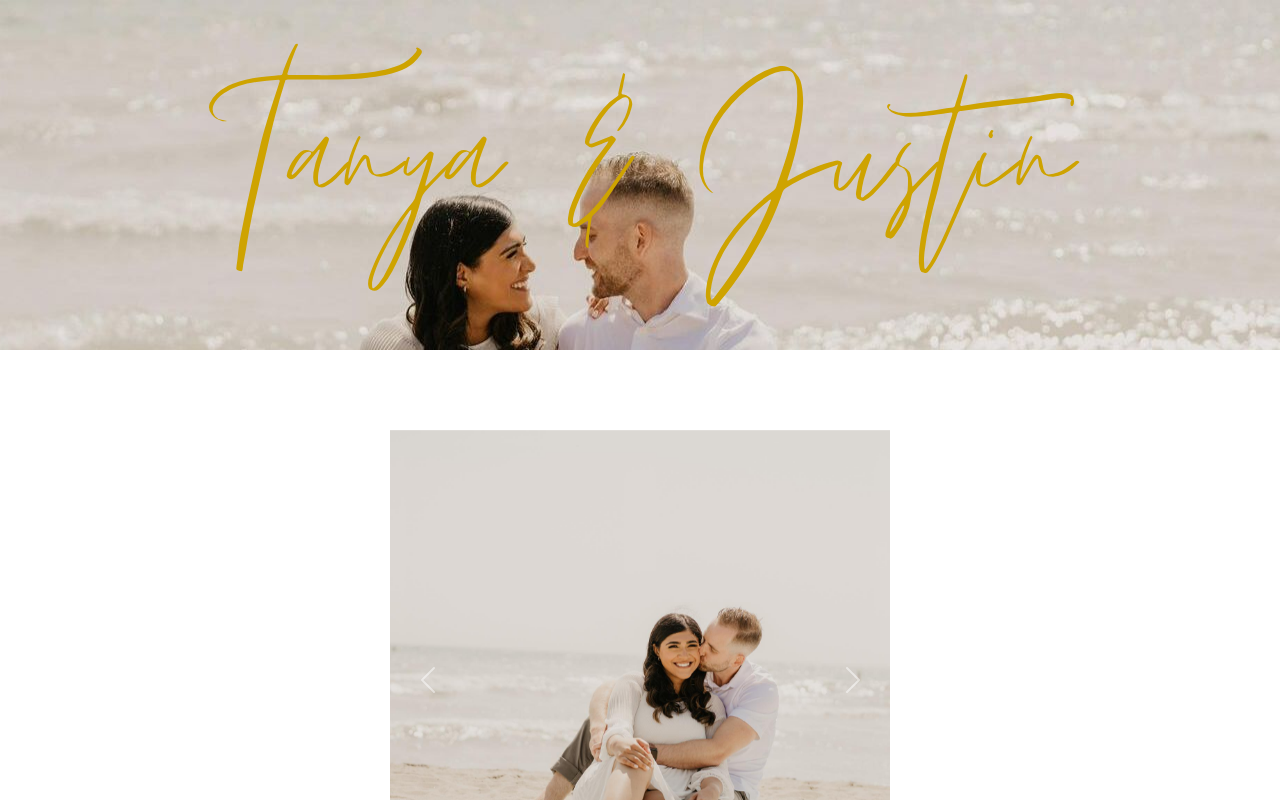
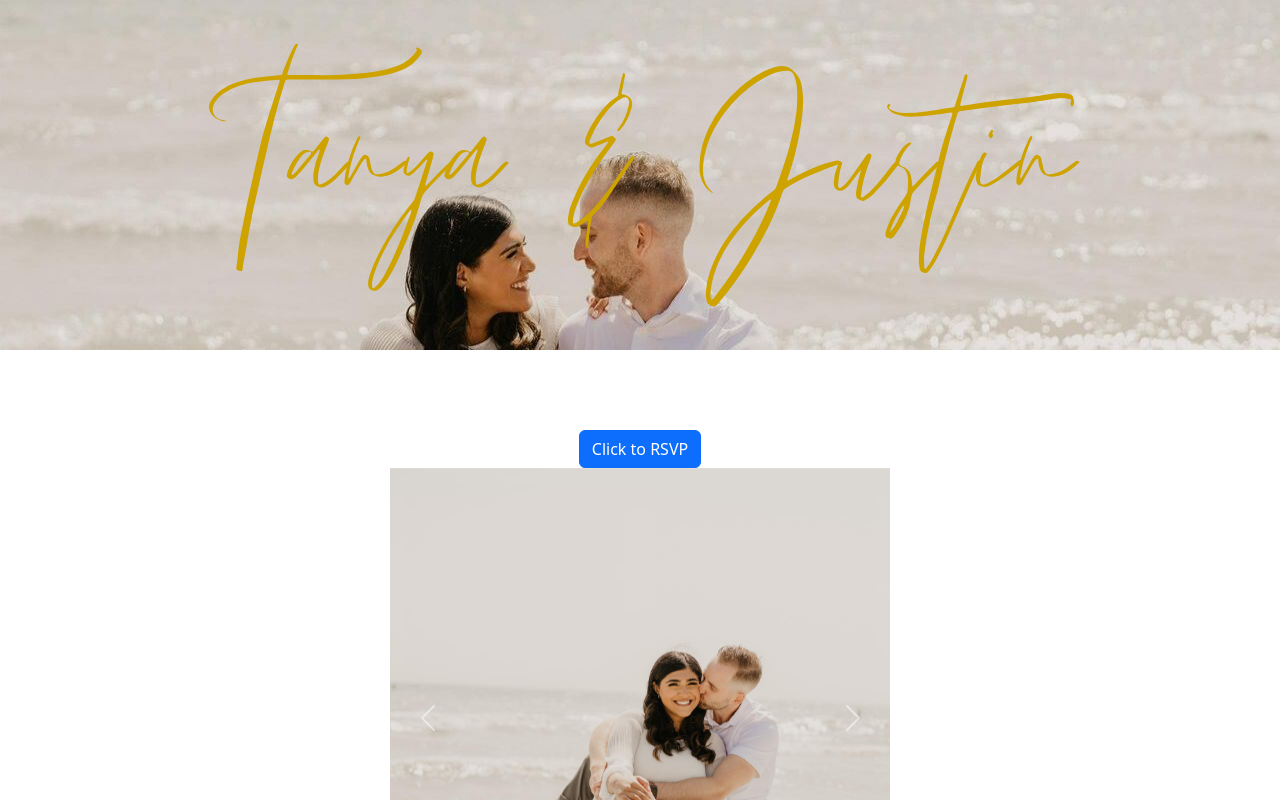
Before and after one commit to MichaelSault/TanyaWeddingWebsite, a React (Vite) app: page / in a window 1280 px wide. Shown: the top 800 px of the page. Built offline with nearby package versions, Linux system fonts and the light colour scheme.

Commit message:
fixed issue with white space above banner when resizing

```diff
--- a/src/App.css
+++ b/src/App.css
@@ -1,10 +1,16 @@
 @import "./fonts/font.css";
+
+body {
+  flex-direction: column;
+  justify-content: flex-start;
+}
 
 #root {
   margin: 0 auto;
   padding: 0;
   text-align: center;
   width: 100%;
+  height: 100%;
   display: flex;
   flex-direction: column;
   justify-content: flex-start;
--- a/src/components/Sidebar.jsx
+++ b/src/components/Sidebar.jsx
@@ -1,15 +1,12 @@
-import {useNavigate} from "react-router-dom";
-
 import '../App.css'
 import RSVP from "./RSVP";
 
 function Sidebar() {
-  const navigate = useNavigate();
 
   return (
 
     <>
-        {/* <button className="btn btn-primary" type="button" data-bs-toggle="offcanvas" data-bs-target="#offcanvasWithBothOptions" aria-controls="offcanvasWithBothOptions">Click to RSVP</button> */}
+        <button className="btn btn-primary" type="button" data-bs-toggle="offcanvas" data-bs-target="#offcanvasWithBothOptions" aria-controls="offcanvasWithBothOptions">Click to RSVP</button>
 
         <div className="offcanvas offcanvas-start" data-bs-scroll="true" tabIndex="-1" id="offcanvasWithBothOptions" aria-labelledby="offcanvasWithBothOptionsLabel">
             <div className="offcanvas-header">
```
